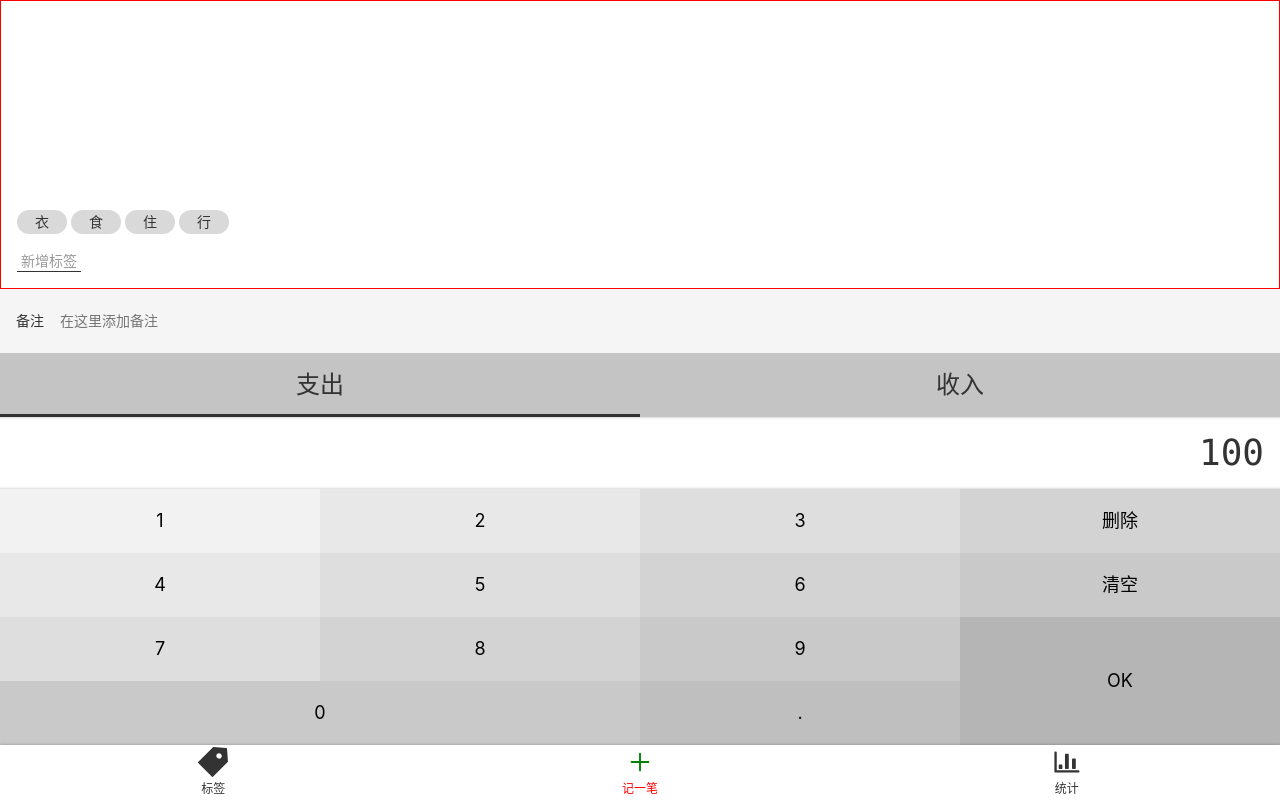
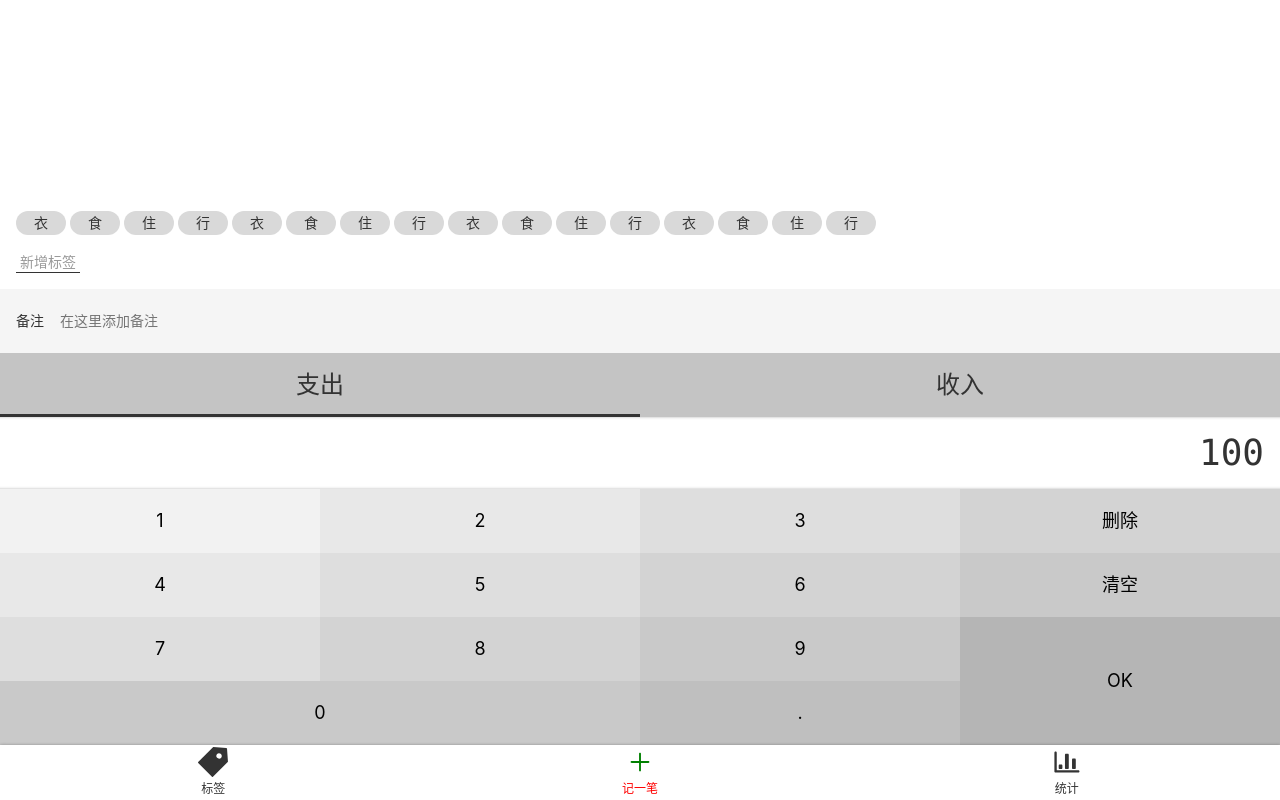
Before and after one commit to 12callie/bookkeeping, a Vue app: page /#/money in a window 1280 px wide. Built offline with nearby package versions, Linux system fonts and the light colour scheme.

Commit message:
用js写Types组件

```diff
--- a/src/components/Money.vue
+++ b/src/components/Money.vue
@@ -1,7 +1,7 @@
 <template>
   <Layout class-prefix="layout">
     <NumberPad />
-    <Types />
+    <Types xxx="hi" />
     <Notes />
     <Tags />
   </Layout>
--- a/src/components/money/Tags.vue
+++ b/src/components/money/Tags.vue
@@ -4,6 +4,18 @@
       <button>新增标签</button>
     </div>
     <ul class="current">
+      <li>衣</li>
+      <li>食</li>
+      <li>住</li>
+      <li>行</li>
+      <li>衣</li>
+      <li>食</li>
+      <li>住</li>
+      <li>行</li>
+      <li>衣</li>
+      <li>食</li>
+      <li>住</li>
+      <li>行</li>
       <li>衣</li>
       <li>食</li>
       <li>住</li>
@@ -20,7 +32,6 @@
 
 <style lang="scss" scoped>
 .tags {
-  border: 1px solid red;
   font-size: 14px;
   padding: 16px;
   display: flex;
--- a/src/components/money/Types.vue
+++ b/src/components/money/Types.vue
@@ -2,15 +2,30 @@
 <template>
   <div>
     <ul class="types">
-      <li class="selected">支出</li>
-      <li>收入</li>
+      <li :class="type === '-' && 'selected'" @click="selectType('-')">支出</li>
+      <li :class="type === '+' && 'selected'" @click="selectType('+')">收入</li>
     </ul>
   </div>
 </template>
 
-<script lang="ts">
+<script lang="js">
 export default {
   name: "Types",
+  data(){
+    return {
+      type: '-'
+    }
+  },
+  props: ['xxx'],
+  mounted(){
+    console.log(this.xxx)
+  },
+  methods:{
+    selectType(type){
+      this.type = type
+      return undefined
+    }
+  }
 };
 </script>
 
```
